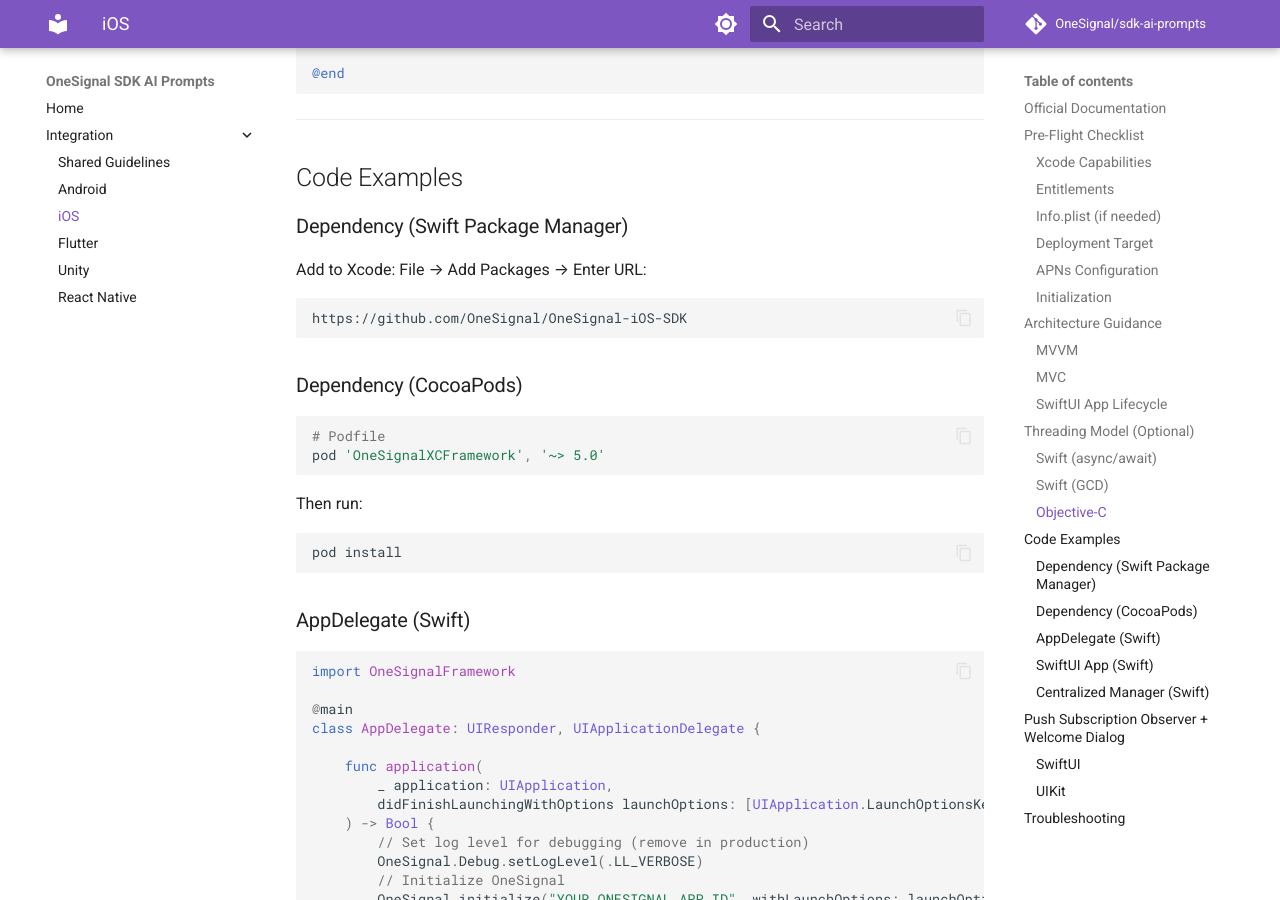
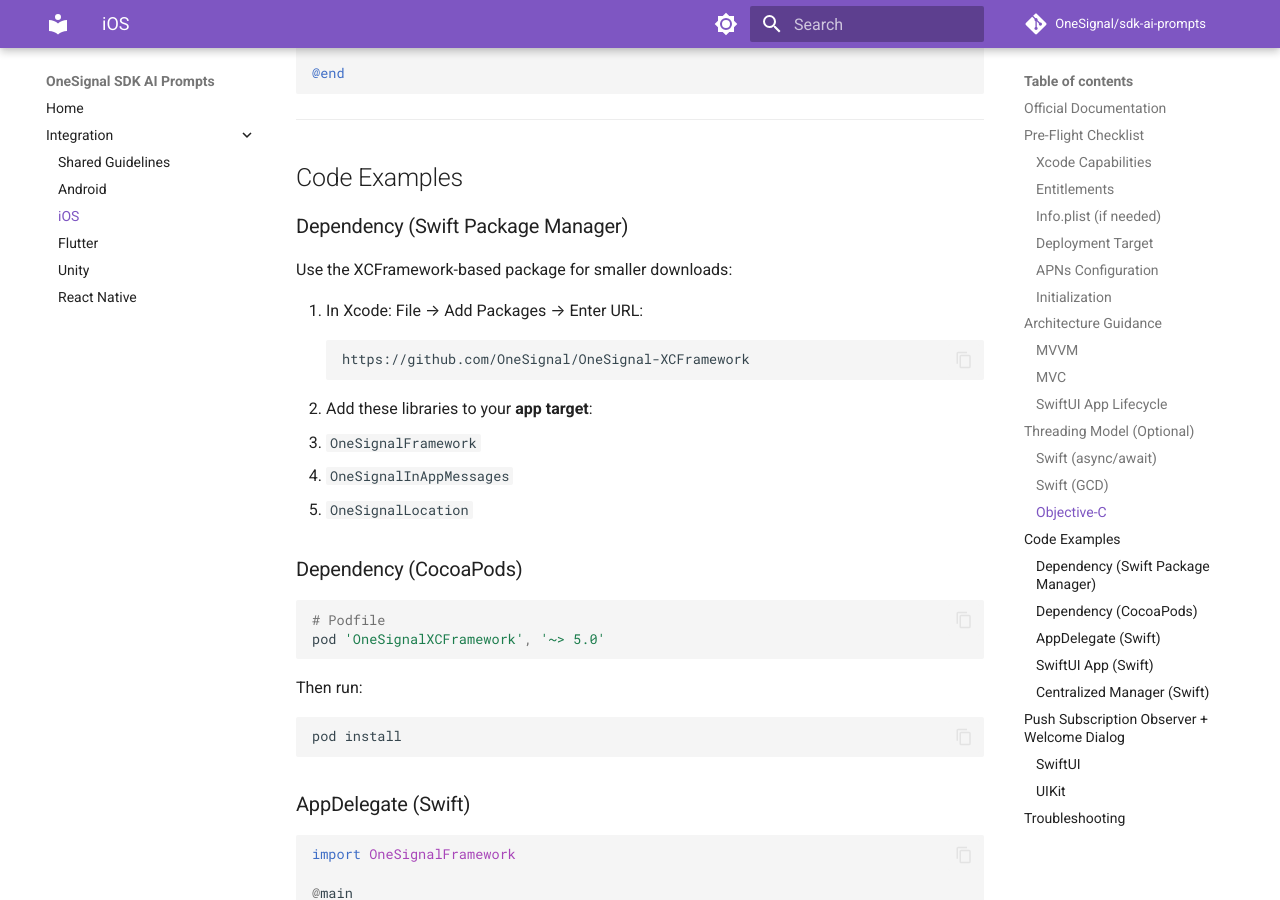
Before and after one commit to OneSignal/sdk-ai-prompts, an MkDocs documentation site: the page built from docs/ios/integrate.md, in a window 1280 px wide and 900 px high, scrolled down 3514 px. Built offline with MkDocs 1.6.1 and Material for MkDocs 9.7.7, drawn with Linux system fonts in a browser that asks for light colours; comment, search, counter and statistics services are not loaded.

Commit message:
clarify using SPM and libraries to add
noticed that some libraries could be ommitted like OneSignalInAppMessages

````diff
--- a/docs/ios/integrate.md
+++ b/docs/ios/integrate.md
@@ -163,10 +163,16 @@
 
 ### Dependency (Swift Package Manager)
 
-Add to Xcode: File → Add Packages → Enter URL:
-```
-https://github.com/OneSignal/OneSignal-iOS-SDK
-```
+Use the XCFramework-based package for smaller downloads:
+
+1. In Xcode: File → Add Packages → Enter URL:
+   ```
+   https://github.com/OneSignal/OneSignal-XCFramework
+   ```
+2. Add these libraries to your **app target**:
+   - `OneSignalFramework`
+   - `OneSignalInAppMessages`
+   - `OneSignalLocation`
 
 ### Dependency (CocoaPods)
 
````
